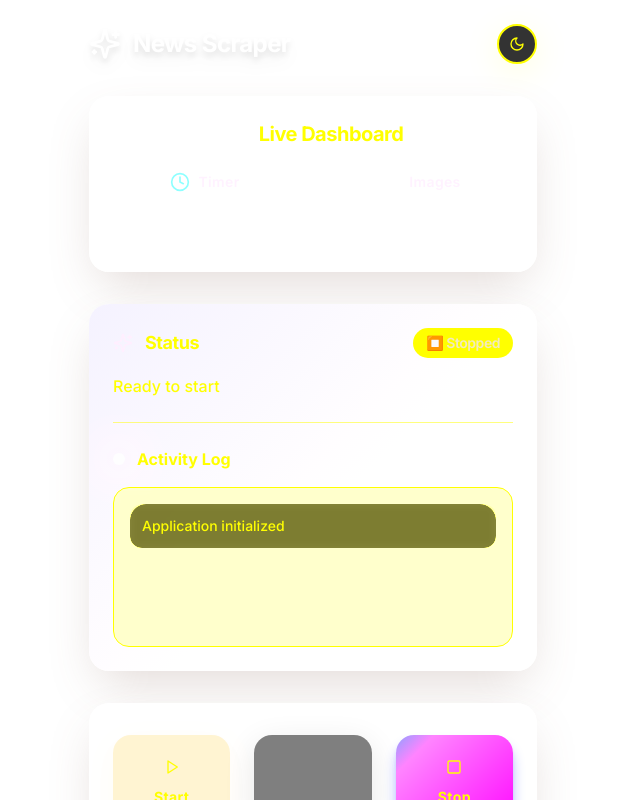
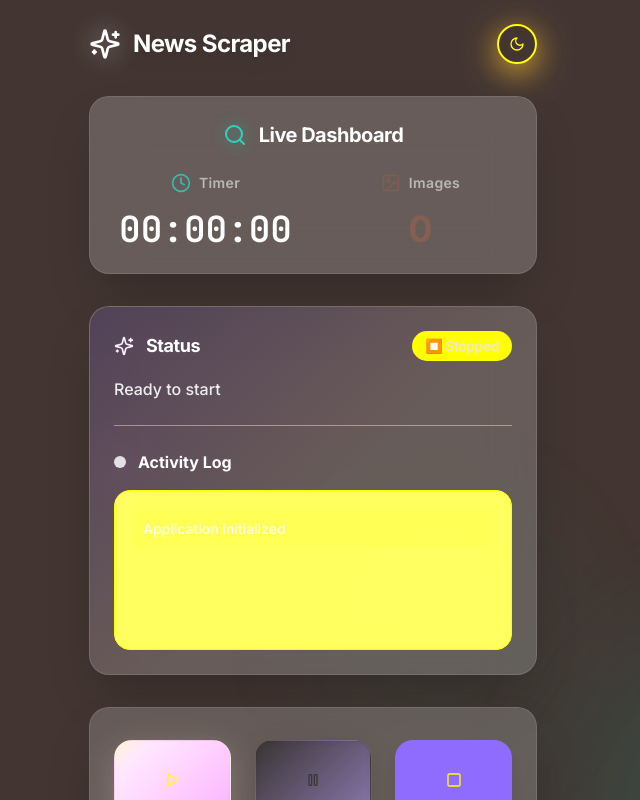
Before and after one commit to Loaeble/kivi-chrono-news, a React (Vite) app: page / in a window 1280 px wide. Shown: the top 800 px of the page, without its empty margins (327-967 px from the left). Built offline with nearby package versions, Linux system fonts and the light colour scheme.

Commit message:
Refine UI colors and aesthetics
Update background to a more appealing color.
Apply green aesthetic to the Start button, purple to the Pause button, and tomato red to the Stop button.
Enhance screen interactivity and attractiveness.

```diff
--- a/src/components/UI.tsx
+++ b/src/components/UI.tsx
@@ -94,8 +94,14 @@ export const UI = ({ className }: UIProps) => {
 
   return (
     <>
-      <div className={`min-h-screen bg-gradient-hero p-6 transition-all duration-500 ${className}`}>
-        <div className="max-w-md mx-auto space-y-8">
+      <div className={`min-h-screen bg-gradient-background p-6 transition-all duration-500 relative overflow-hidden ${className}`}>
+        {/* Animated background elements */}
+        <div className="absolute inset-0 bg-gradient-background"></div>
+        <div className="absolute top-0 left-0 w-72 h-72 bg-purple-500/20 rounded-full blur-3xl animate-pulse"></div>
+        <div className="absolute bottom-0 right-0 w-96 h-96 bg-teal-500/20 rounded-full blur-3xl animate-pulse delay-1000"></div>
+        <div className="absolute top-1/2 left-1/2 w-64 h-64 bg-emerald-500/10 rounded-full blur-3xl animate-pulse delay-500"></div>
+
+        <div className="max-w-md mx-auto space-y-8 relative z-10">
           {/* Header with Theme Toggle */}
           <div className="flex justify-between items-center mb-4">
             <div className="flex items-center gap-3">
@@ -111,13 +117,13 @@ export const UI = ({ className }: UIProps) => {
           </div>
 
           {/* Timer and Counter Card */}
-          <Card className="bg-white/95 dark:bg-card/95 border-0 shadow-xl backdrop-blur-xl overflow-hidden animate-slide-up">
-            <div className="absolute inset-0 bg-gradient-primary opacity-5"></div>
+          <Card className="bg-white/10 backdrop-blur-xl border border-white/20 shadow-2xl overflow-hidden animate-slide-up">
+            <div className="absolute inset-0 bg-gradient-primary opacity-10"></div>
             <CardHeader className="pb-6 relative">
-              <CardTitle className="text-center text-xl font-bold flex items-center justify-center gap-3 text-foreground">
+              <CardTitle className="text-center text-xl font-bold flex items-center justify-center gap-3 text-white">
                 <div className="relative">
-                  <Search className="h-6 w-6 text-primary" />
-                  <div className="absolute inset-0 h-6 w-6 bg-primary/20 rounded-full blur animate-pulse"></div>
+                  <Search className="h-6 w-6 text-teal-400" />
+                  <div className="absolute inset-0 h-6 w-6 bg-teal-400/20 rounded-full blur animate-pulse"></div>
                 </div>
                 Live Dashboard
               </CardTitle>
@@ -126,11 +132,11 @@ export const UI = ({ className }: UIProps) => {
               <div className="grid grid-cols-2 gap-8">
                 <div className="text-center space-y-4 group">
                   <div className="flex items-center justify-center space-x-2 opacity-80 group-hover:opacity-100 transition-all duration-300">
-                    <Clock className="h-5 w-5 text-teal" />
-                    <span className="text-sm font-semibold text-muted-foreground tracking-wide">Timer</span>
+                    <Clock className="h-5 w-5 text-teal-400" />
+                    <span className="text-sm font-semibold text-white/70 tracking-wide">Timer</span>
                   </div>
                   <div className={`text-4xl font-mono font-bold transition-all duration-500 ${
-                    isTimerActive ? 'text-teal animate-pulse-glow scale-105' : 'text-primary'
+                    isTimerActive ? 'text-teal-400 animate-pulse-glow scale-105' : 'text-white'
                   }`}>
                     {formatTime(elapsedTime)}
                   </div>
@@ -145,14 +151,14 @@ export const UI = ({ className }: UIProps) => {
 
                 <div className="text-center space-y-4 group">
                   <div className="flex items-center justify-center space-x-2 opacity-80 group-hover:opacity-100 transition-all duration-300">
-                    <Image className="h-5 w-5 text-purple" />
-                    <span className="text-sm font-semibold text-muted-foreground tracking-wide">Images</span>
+                    <Image className="h-5 w-5 text-purple-400" />
+                    <span className="text-sm font-semibold text-white/70 tracking-wide">Images</span>
                   </div>
-                  <div className="text-4xl font-bold text-purple transition-all duration-500 group-hover:scale-110">
+                  <div className="text-4xl font-bold text-purple-400 transition-all duration-500 group-hover:scale-110">
                     {state.imageCount}
                   </div>
                   {state.imageCount > 0 && (
-                    <div className="text-sm font-medium text-purple/80 animate-bounce-gentle">
+                    <div className="text-sm font-medium text-purple-400/80 animate-bounce-gentle">
                       +{state.imageCount} created ✨
                     </div>
                   )}
@@ -162,10 +168,10 @@ export const UI = ({ className }: UIProps) => {
           </Card>
 
           {/* Status Display Card */}
-          <Card className="bg-white/95 dark:bg-card/95 border-0 shadow-xl backdrop-blur-xl overflow-hidden animate-slide-up">
-            <div className="absolute inset-0 bg-gradient-sunset opacity-5"></div>
+          <Card className="bg-white/10 backdrop-blur-xl border border-white/20 shadow-2xl overflow-hidden animate-slide-up">
+            <div className="absolute inset-0 bg-gradient-sunset opacity-10"></div>
             <CardHeader className="pb-4 relative">
-              <CardTitle className="text-lg font-bold flex items-center justify-between text-foreground">
+              <CardTitle className="text-lg font-bold flex items-center justify-between text-white">
                 <span className="flex items-center gap-3">
                   {state.isRunning && !state.isPaused ? (
                     <Loader2 className="h-5 w-5 animate-spin-slow text-success" />
@@ -183,14 +189,14 @@ export const UI = ({ className }: UIProps) => {
               </CardTitle>
             </CardHeader>
             <CardContent className="relative">
-              <p className="text-base text-foreground mb-6 font-medium">
+              <p className="text-base text-white/90 mb-6 font-medium">
                 {state.statusMessage}
               </p>
 
               <Separator className="my-6 bg-gradient-to-r from-transparent via-border to-transparent opacity-50" />
 
               <div className="space-y-4">
-                <h4 className="text-base font-bold flex items-center gap-3 text-foreground">
+                <h4 className="text-base font-bold flex items-center gap-3 text-white">
                   <div className="w-3 h-3 bg-gradient-primary rounded-full animate-pulse shadow-glow"></div>
                   Activity Log
                 </h4>
@@ -199,7 +205,7 @@ export const UI = ({ className }: UIProps) => {
                     {state.logs.slice(-10).reverse().map((log, index) => (
                       <div
                         key={index}
-                        className="text-sm text-foreground p-3 rounded-xl bg-background/70 backdrop-blur-sm hover:bg-accent/30 transition-all duration-300 hover:scale-[1.02] font-medium"
+                        className="text-sm text-white/90 p-3 rounded-xl bg-white/5 backdrop-blur-sm hover:bg-white/10 transition-all duration-300 hover:scale-[1.02] font-medium"
                         style={{ animationDelay: `${index * 100}ms` }}
                       >
                         {log}
@@ -212,8 +218,8 @@ export const UI = ({ className }: UIProps) => {
           </Card>
 
           {/* Control Buttons Card */}
-          <Card className="bg-white/95 dark:bg-card/95 border-0 shadow-xl backdrop-blur-xl overflow-hidden animate-slide-up">
-            <div className="absolute inset-0 bg-gradient-primary opacity-5"></div>
+          <Card className="bg-white/10 backdrop-blur-xl border border-white/20 shadow-2xl overflow-hidden animate-slide-up">
+            <div className="absolute inset-0 bg-gradient-primary opacity-10"></div>
             <CardContent className="pt-8 relative">
               <div className="grid grid-cols-3 gap-6">
                 <Button
@@ -221,10 +227,11 @@ export const UI = ({ className }: UIProps) => {
                   size="lg"
                   onClick={handleStart}
                   disabled={state.isRunning && !state.isPaused}
-                  className="flex-col h-24 gap-3 group transition-all duration-300 font-bold text-lg shadow-lg hover:shadow-xl"
+                  className="flex-col h-28 gap-3 group transition-all duration-300 font-bold text-lg shadow-lg hover:shadow-2xl relative overflow-hidden"
                 >
-                  <Play className="h-7 w-7 group-hover:scale-125 transition-transform duration-300" />
-                  <span className="text-sm font-bold tracking-wide">
+                  <div className="absolute inset-0 bg-gradient-to-br from-emerald-600 to-emerald-400 opacity-0 group-hover:opacity-100 transition-all duration-300"></div>
+                  <Play className="h-8 w-8 group-hover:scale-125 transition-transform duration-300 relative z-10" />
+                  <span className="text-sm font-bold tracking-wide relative z-10">
                     {state.isPaused ? "Resume" : "Start"}
                   </span>
                 </Button>
@@ -234,20 +241,22 @@ export const UI = ({ className }: UIProps) => {
                   size="lg"
                   onClick={handlePause}
                   disabled={!state.isRunning || state.isPaused}
-                  className="flex-col h-24 gap-3 group transition-all duration-300 font-bold text-lg shadow-lg hover:shadow-xl"
+                  className="flex-col h-28 gap-3 group transition-all duration-300 font-bold text-lg shadow-lg hover:shadow-2xl relative overflow-hidden"
                 >
-                  <Pause className="h-7 w-7 group-hover:scale-125 transition-transform duration-300" />
-                  <span className="text-sm font-bold tracking-wide">Pause</span>
+                  <div className="absolute inset-0 bg-gradient-to-br from-purple-600 to-purple-400 opacity-0 group-hover:opacity-100 transition-all duration-300"></div>
+                  <Pause className="h-8 w-8 group-hover:scale-125 transition-transform duration-300 relative z-10" />
+                  <span className="text-sm font-bold tracking-wide relative z-10">Pause</span>
                 </Button>
 
                 <Button
-                  variant="info"
+                  variant="destructive"
                   size="lg"
                   onClick={handleExit}
-                  className="flex-col h-24 gap-3 group transition-all duration-300 font-bold text-lg shadow-lg hover:shadow-xl"
+                  className="flex-col h-28 gap-3 group transition-all duration-300 font-bold text-lg shadow-lg hover:shadow-2xl relative overflow-hidden"
                 >
-                  <Square className="h-7 w-7 group-hover:scale-125 transition-transform duration-300" />
-                  <span className="text-sm font-bold tracking-wide">Stop</span>
+                  <div className="absolute inset-0 bg-gradient-to-br from-red-600 to-red-400 opacity-0 group-hover:opacity-100 transition-all duration-300"></div>
+                  <Square className="h-8 w-8 group-hover:scale-125 transition-transform duration-300 relative z-10" />
+                  <span className="text-sm font-bold tracking-wide relative z-10">Stop</span>
                 </Button>
               </div>
             </CardContent>
--- a/src/components/ui/button.tsx
+++ b/src/components/ui/button.tsx
@@ -15,8 +15,8 @@ const buttonVariants = cva(
         secondary: "bg-secondary text-secondary-foreground hover:bg-secondary/80 shadow-card",
         ghost: "hover:bg-accent hover:text-accent-foreground transition-all duration-300",
         link: "text-primary underline-offset-4 hover:underline",
-        success: "bg-success text-success-foreground shadow-success hover:bg-success/90 hover:scale-105 transition-all duration-200",
-        warning: "bg-warning text-warning-foreground shadow-warning hover:bg-warning/90 hover:scale-105 transition-all duration-200",
+        success: "bg-gradient-success text-success-foreground shadow-success hover:shadow-glow backdrop-blur-sm hover:scale-105 transition-all duration-300 border border-success/20",
+        warning: "bg-gradient-warning text-warning-foreground shadow-warning hover:shadow-glow backdrop-blur-sm hover:scale-105 transition-all duration-300 border border-warning/20",
         info: "bg-gradient-info text-info-foreground shadow-info hover:shadow-glow backdrop-blur-sm",
         teal: "bg-gradient-teal-purple text-white shadow-elegant hover:shadow-glow backdrop-blur-sm",
         sunset: "bg-gradient-sunset text-white shadow-elegant hover:shadow-glow backdrop-blur-sm",
--- a/src/index.css
+++ b/src/index.css
@@ -9,7 +9,7 @@ All colors MUST be HSL.
 @layer base {
   :root {
     /* Modern, professional color palette */
-    --background: 0 0 0;
+    --background: 15 15 23;
     --foreground: 255 255 255;
 
     --card: 255 255 255;
@@ -73,9 +73,10 @@ All colors MUST be HSL.
     --gradient-success: linear-gradient(135deg, hsl(var(--success)), hsl(var(--success-glow)));
     --gradient-warning: linear-gradient(135deg, hsl(var(--warning)), hsl(var(--warning-glow)));
     --gradient-info: linear-gradient(135deg, hsl(var(--info)), hsl(var(--info-glow)));
-    --gradient-subtle: linear-gradient(135deg, hsl(248 250 252), hsl(241 245 249));
-    --gradient-card: linear-gradient(145deg, hsl(255 255 255 / 0.95), hsl(255 255 255 / 0.8));
-    --gradient-hero: linear-gradient(135deg, hsl(var(--primary)), hsl(var(--accent)), hsl(var(--teal)));
+    --gradient-subtle: linear-gradient(135deg, hsl(15 15 23), hsl(30 30 40));
+    --gradient-card: linear-gradient(145deg, hsl(255 255 255 / 0.1), hsl(255 255 255 / 0.05));
+    --gradient-hero: linear-gradient(135deg, hsl(15 15 23), hsl(30 30 40), hsl(45 45 60));
+    --gradient-background: linear-gradient(135deg, hsl(15 15 23), hsl(20 20 30), hsl(25 25 35));
 
     /* Premium shadows */
     --shadow-elegant: 0 10px 40px -12px hsl(var(--primary) / 0.15);
```
